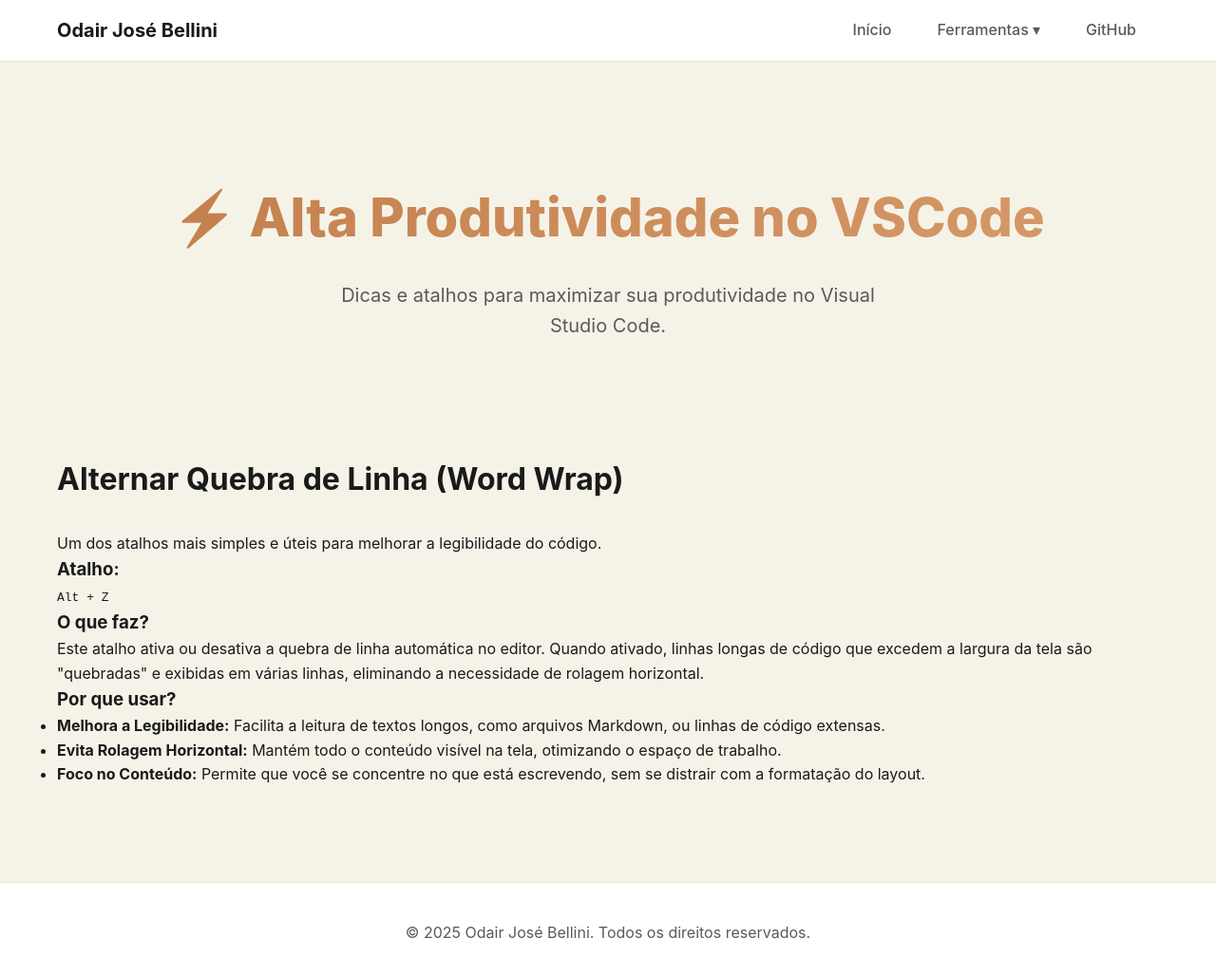
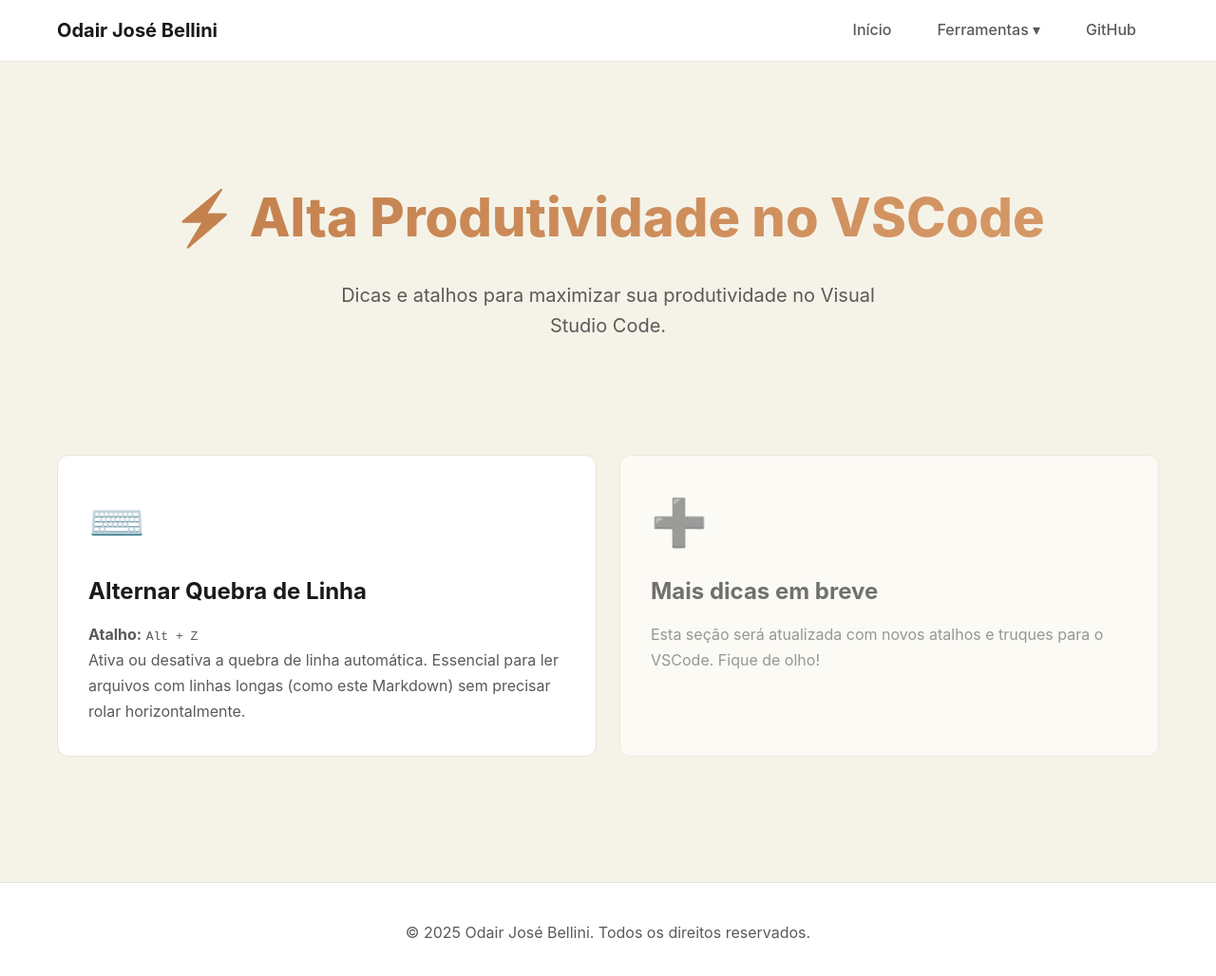
Before and after one commit to odairjosebellini/odairjosebellini.github.io, a Jekyll site: the page built from alta-produtividade-no-vscode.md, in a window 1280 px wide and 1036 px high. Shown: the top 1028 px of the window at 95% size. Built offline with Jekyll 4.4.1, drawn with Linux system fonts in a browser that asks for light colours.

Commit message:
Refatoração: Usa layout de card para a página de produtividade do VSCode
Este commit refatora a página `alta-produtividade-no-vscode.md` para usar o layout de card existente do CSS do site.

- Substitui o layout de texto simples por uma estrutura `div` usando as classes `.cards` e `.card`.
- Essa alteração melhora a apresentação visual do conteúdo e garante consistência com outras páginas, como a página inicial.
- Um card de placeholder foi incluído para indicar que mais conteúdo será adicionado no futuro.

```diff
--- a/alta-produtividade-no-vscode.md
+++ b/alta-produtividade-no-vscode.md
@@ -13,23 +13,19 @@ description: Dicas e atalhos para maximizar sua produtividade no Visual Studio C
         <p>Dicas e atalhos para maximizar sua produtividade no Visual Studio Code.</p>
     </div>
 
-    <div class="section">
-        <h2 class="section-title">Alternar Quebra de Linha (Word Wrap)</h2>
-        <p>Um dos atalhos mais simples e úteis para melhorar a legibilidade do código.</p>
-
-        <div class="shortcut-card">
-            <h3>Atalho:</h3>
-            <p><code>Alt + Z</code></p>
+    <div class="cards">
+        <div class="card">
+            <span class="card-icon">⌨️</span>
+            <h3>Alternar Quebra de Linha</h3>
+            <p><strong>Atalho:</strong> <code>Alt + Z</code></p>
+            <p>Ativa ou desativa a quebra de linha automática. Essencial para ler arquivos com linhas longas (como este Markdown) sem precisar rolar horizontalmente.</p>
         </div>
 
-        <h3>O que faz?</h3>
-        <p>Este atalho ativa ou desativa a quebra de linha automática no editor. Quando ativado, linhas longas de código que excedem a largura da tela são "quebradas" e exibidas em várias linhas, eliminando a necessidade de rolagem horizontal.</p>
-
-        <h3>Por que usar?</h3>
-        <ul>
-            <li><strong>Melhora a Legibilidade:</strong> Facilita a leitura de textos longos, como arquivos Markdown, ou linhas de código extensas.</li>
-            <li><strong>Evita Rolagem Horizontal:</strong> Mantém todo o conteúdo visível na tela, otimizando o espaço de trabalho.</li>
-            <li><strong>Foco no Conteúdo:</strong> Permite que você se concentre no que está escrevendo, sem se distrair com a formatação do layout.</li>
-        </ul>
+        <!-- Outros cards de dicas podem ser adicionados aqui no futuro -->
+        <div class="card" style="opacity: 0.6; cursor: not-allowed;">
+            <span class="card-icon">➕</span>
+            <h3>Mais dicas em breve</h3>
+            <p>Esta seção será atualizada com novos atalhos e truques para o VSCode. Fique de olho!</p>
+        </div>
     </div>
 </div>
```
